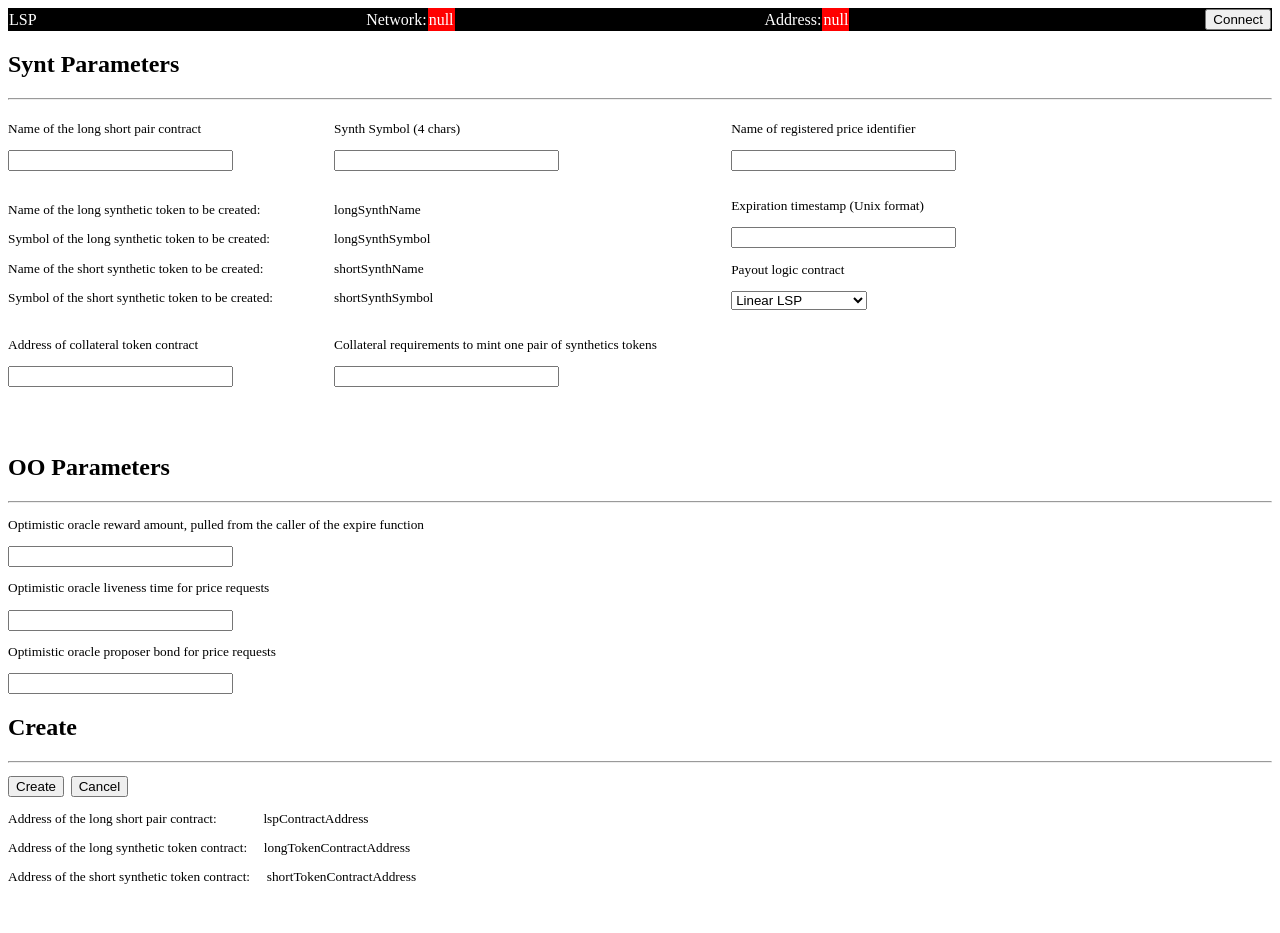
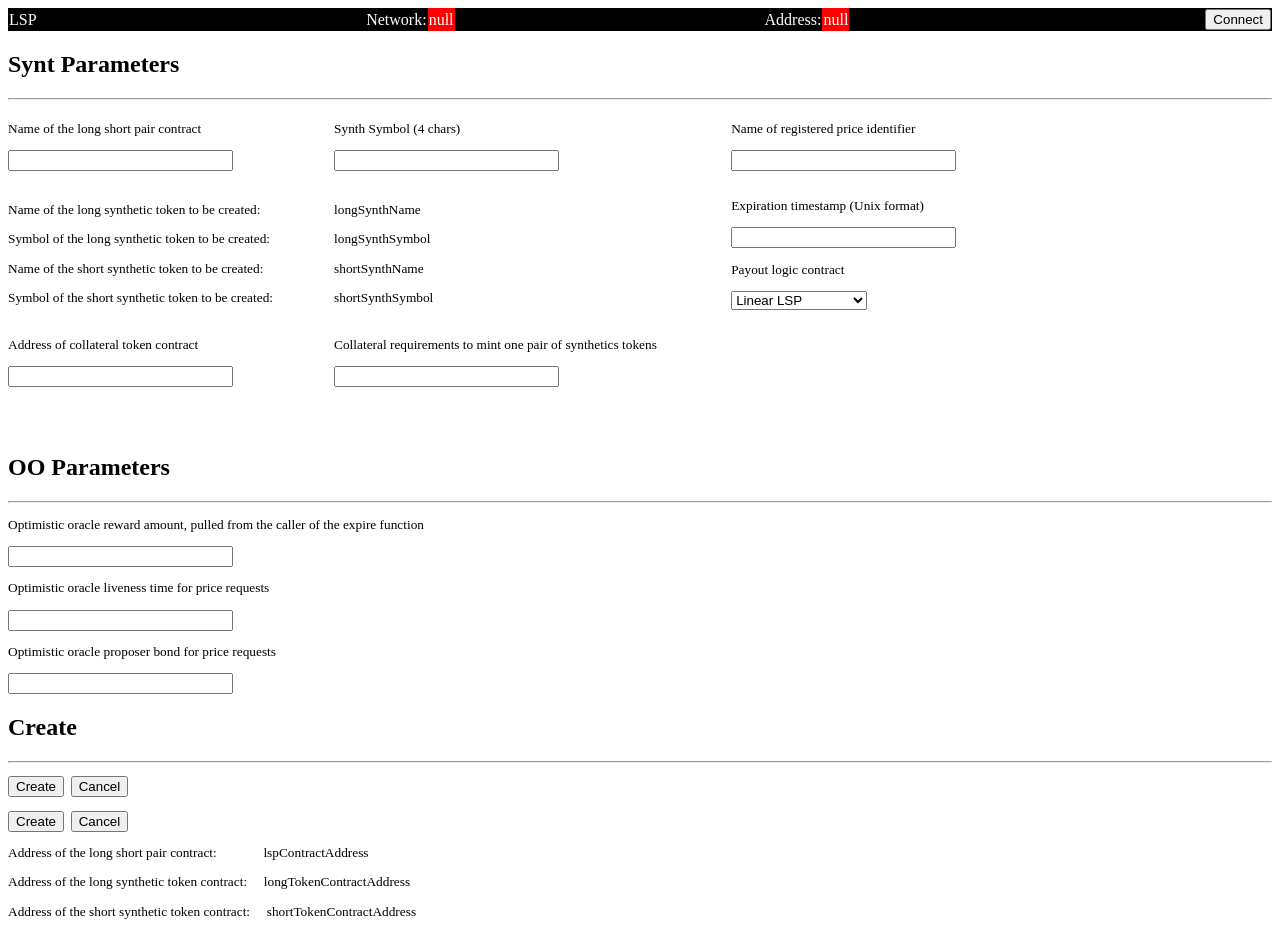
Before and after one commit to binomfx/UNISX-Create-LSP, a plain HTML site: page index.html in a window 1280 px wide. Before the commit the page ends 899 px from the top, so only its background shows below. Drawn offline with Linux system fonts and the light colour scheme.

Commit message:
Update index.html

```diff
--- a/index.html
+++ b/index.html
@@ -253,6 +253,7 @@
     <hr />
     <small>
     <p><input name="CreateButton" type="button" value="Create" />&nbsp;&nbsp;<input name="CancelButton" type="button" value="Cancel" />&nbsp;</p>
+    <button onclick="___();">Create</button>&nbsp;&nbsp;<button onclick="___();">Cancel</button>
     <p>Address of the long short pair contract:&nbsp; &nbsp; &nbsp; &nbsp; &nbsp; &nbsp; &nbsp; lspContractAddress</p>
     <p>Address of the long synthetic token contract:&nbsp; &nbsp; &nbsp;longTokenContractAddress</p>
     <p>Address of the short&nbsp;synthetic token contract:&nbsp; &nbsp; &nbsp;shortTokenContractAddress</p>
```
